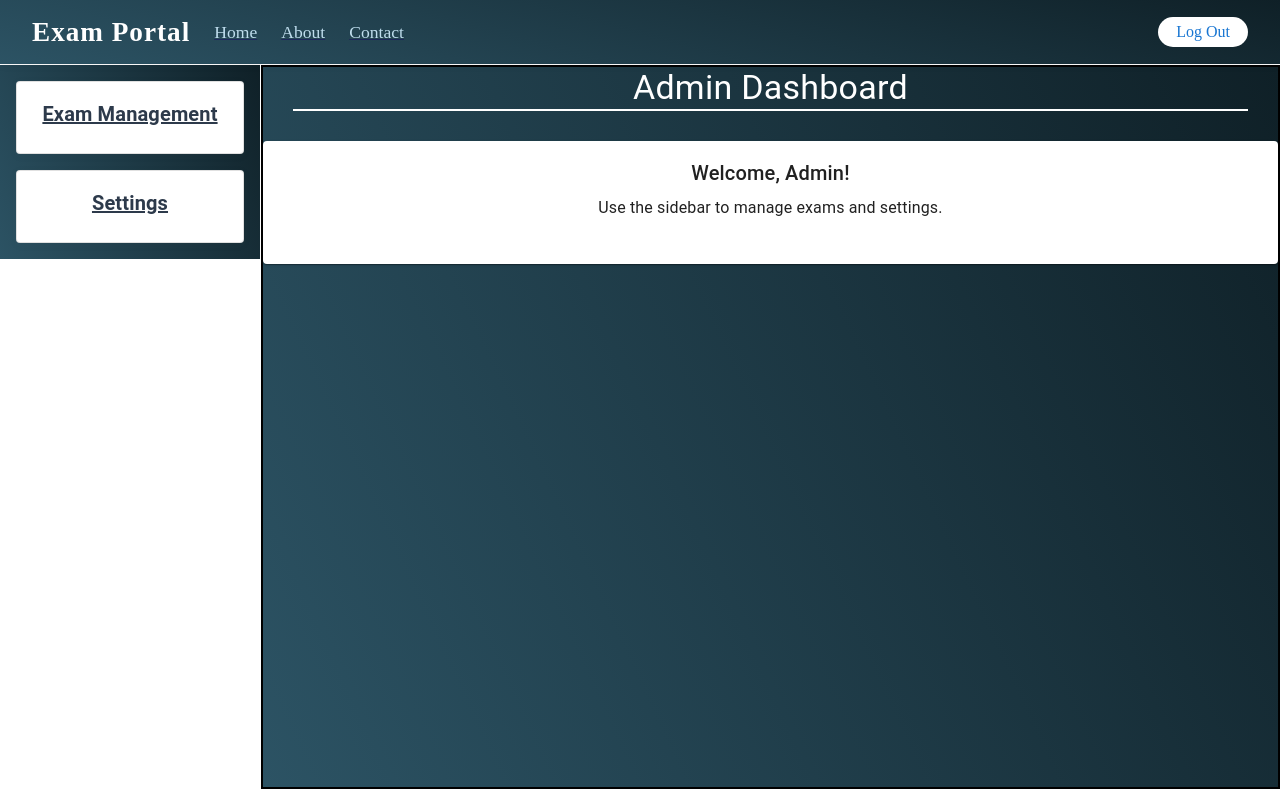
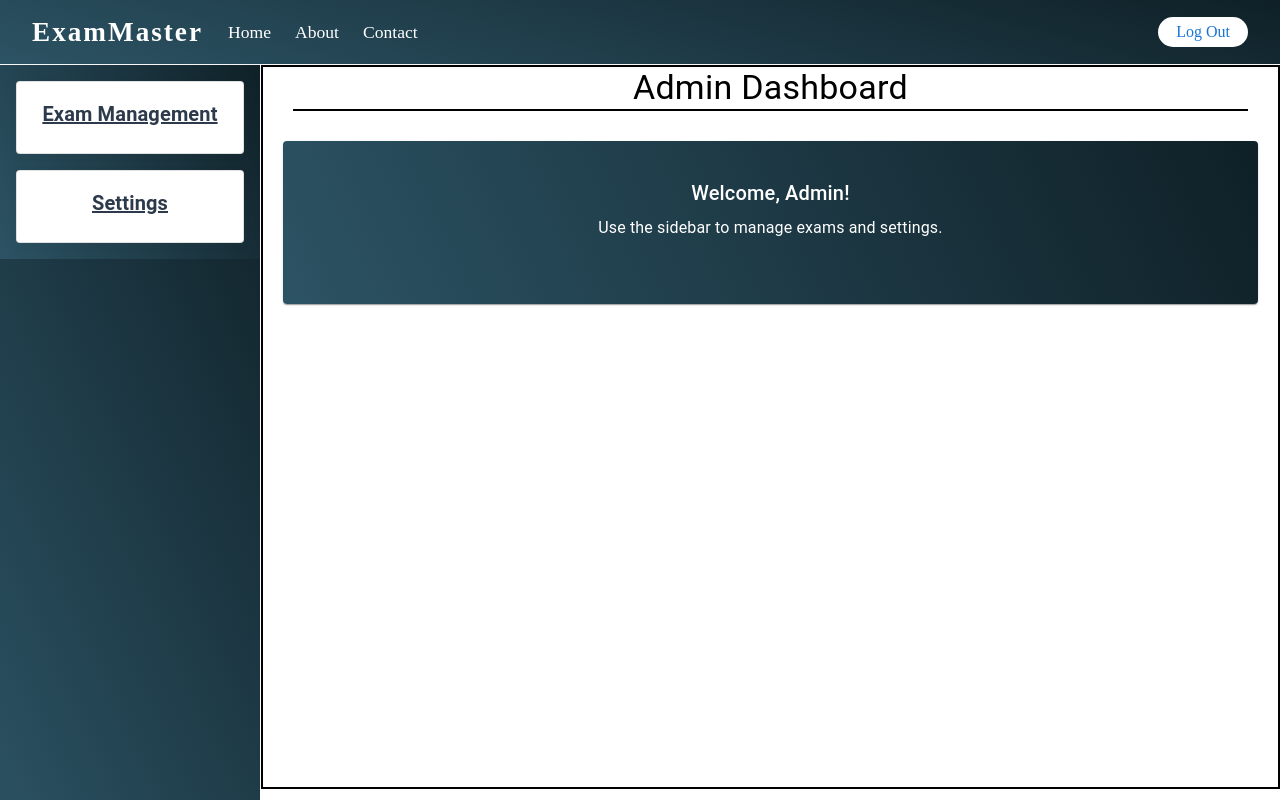
Before and after one commit to Siddharth2k14/online-exam-portal-client, a React (Vite) app: page /admin/dashboard in a window 1280 px wide. Built offline with nearby package versions, Linux system fonts and the light colour scheme.

Commit message:
Improving the ui

```diff
--- a/src/components/AdminPage/AdminPage.css
+++ b/src/components/AdminPage/AdminPage.css
@@ -12,8 +12,8 @@
     position: absolute;
     top: 65px;
     left: 261px;
-  background: linear-gradient(245deg, #0f2027, #2c5364);
-    color: white;
+    /* background: linear-gradient(245deg, #0f2027, #2c5364); */
+    color: black;
 }
 
 .admin-heading {
@@ -28,18 +28,31 @@
 
 .horizontal-line {
     border: none;
-    border-top: 2px solid white;
+    border-top: 2px solid black;
     margin: 0 30px 30px 30px;
     height: 0;
 }
+
 .admin-welcome {
     text-align: center;
     margin-bottom: 20px;
+    font-size: 1.5rem;
+    font-weight: 500;
+    color: white;
 }
-
+.admin-card {
+    margin: 20px;
+    padding: 20px;
+    border-radius: 10px;
+    box-shadow: 0 2px 8px rgba(60, 60, 60, 0.06);
+}
 .admin-settings {
     display: flex;
     justify-content: center;
     align-items: center;
     flex-direction: column;
 }
+
+.admin-page .admin-card {
+    background: linear-gradient(245deg, #0f2027, #2c5364);
+}
--- a/src/components/AdminPage/AdminPage.jsx
+++ b/src/components/AdminPage/AdminPage.jsx
@@ -44,7 +44,7 @@ const AdminPage = () => {
           Admin Dashboard
         </Typography>
         <hr className='horizontal-line' />
-        <Card data-testid="admin-card">
+        <Card className='admin-card'>
           <CardContent>
             {renderContent()}
           </CardContent>
--- a/src/components/Exam Creation/ExamCreation.jsx
+++ b/src/components/Exam Creation/ExamCreation.jsx
@@ -24,23 +24,25 @@ const ExamCreation = () => {
   const [open, setOpen] = useState(false);
   const [examType, setExamType] = useState('objective');
   const [examCreated, setExamCreated] = useState(false);
+  const [error, setError] = useState(''); // Add error state
   const navigate = useNavigate();
   const dispatch = useDispatch();
 
   const handleCreateExam = async () => {
+    // Validation: check if titleExam and examType are filled
+    if (!titleExam.trim() || !examType) {
+      setError('Please fill all fields.');
+      setOpen(true);
+      return;
+    }
+    setError('');
     setOpen(true);
     setExamCreated(true);
-    // Dispatch to Redux
     dispatch(addExam({ title: titleExam, type: examType }));
-
-    // Save exam to backend (optional, if you have an endpoint)
-    // await axios.post('https://online-exam-portal-server.onrender.com/api/exams', { title: titleExam, type: examType });
 
     if (examType === 'objective') {
       navigate('/exam-creation/objective', { state: { titleExam } });
-    }
-    // You can add similar logic for subjective if needed
-    else if (examType === 'subjective') {
+    } else if (examType === 'subjective') {
       navigate('/exam-creation/subjective', { state: { titleExam } });
     }
   };
@@ -67,7 +69,9 @@ const ExamCreation = () => {
         variant='h6'
         gutterBottom
         sx={{
-          textAlign: 'center'
+          margin: '32px 0 16px 0',
+          textAlign: 'center',
+          color: 'white'
         }}
       >
         Exam Creation
--- a/src/components/Manage Exams/ManageExam.jsx
+++ b/src/components/Manage Exams/ManageExam.jsx
@@ -43,7 +43,7 @@ const ManageExam = () => {
 
   return (
     <div>
-      <Typography variant="h4" style={{ margin: '32px 0 16px 0', textAlign: 'center' }}>
+      <Typography variant="h4" style={{ margin: '32px 0 16px 0', textAlign: 'center', color: 'white'  }}>
         Manage Exams
       </Typography>
       {viewExamTitle ? (
--- a/src/components/NavBar/NavBar.css
+++ b/src/components/NavBar/NavBar.css
@@ -11,7 +11,8 @@
   z-index: 1000;
   width: 100vw;
   background: linear-gradient(195deg, #0f2027, #2c5364);
-  color: #fff;
+  /* background-color: white; */
+  color: white;
   display: flex;
   align-items: center;
   padding: 0 32px;
@@ -20,11 +21,11 @@
 }
 
 .navbar-brand a {
-  color: #fff;
+  color: white;
   font-size: 1.7rem;
   font-weight: 700;
   text-decoration: none;
-  letter-spacing: 1px;
+  letter-spacing: 2px;
 }
 
 .navbar-menu {
@@ -32,15 +33,14 @@
   display: flex;
   gap: 24px;
   margin: 0;
-  padding: 0 24px;
+  padding: 0 25px;
   flex: 1;
   align-items: center;
 }
 
 .navbar-menu li a {
-  color: #bfdded;
+  color: white;
   text-decoration: none;
-  text-decoration: underline;
   text-decoration-color: rgba(20, 4, 100, 0.432);
   font-size: 1.1rem;
   transition: color 0.2s;
@@ -49,6 +49,7 @@
 .navbar-menu li a:hover {
   color: #21b2f1;
   background-color: linear-gradient(195deg, #0f2027, #2c5364);
+  text-decoration: underline;
 }
 
 .navbar-auth {
--- a/src/components/NavBar/NavBar.jsx
+++ b/src/components/NavBar/NavBar.jsx
@@ -23,7 +23,7 @@ const NavBar = ({ toggle, setToggle, name }) => {
     <div>
       <nav className="navbar">
         <div className="navbar-brand">
-          <Link to="/">Exam Portal</Link>
+          <Link to="/">ExamMaster</Link>
         </div>
         <ul className="navbar-menu">
           <li><Link to="/home">Home</Link></li>
--- a/src/components/SideBar/SideBar.css
+++ b/src/components/SideBar/SideBar.css
@@ -1,11 +1,24 @@
+.sidebar{
+  position: fixed;
+  top: 65px;
+  left: 0;
+  z-index: 1000;
+  width: 260px;
+  height: 100vh;
+  background: linear-gradient(245deg, #0f2027, #2c5364);
+  color: white;
+  display: flex;
+  flex-direction: column;
+}
+
 .sidebar-container {
   width: 260px;
   background: #f5f6fa;
   padding: 16px 16px;
   box-sizing: border-box;
+  /* background: #0a2835; */
   background: linear-gradient(245deg, #0f2027, #2c5364);
   position: absolute;
-  top: 65px;
   display: flex;
 }
 
@@ -26,31 +39,6 @@
   color: #2d3a4b;
 }
 
-.MuiListItem-root {
-  border-radius: 6px;
-  margin-bottom: 4px;
-  transition: background 0.2s;
-}
-
-.MuiListItem-root:hover {
-  background: #e3e9f7;
-}
-
-.MuiListItemText-primary {
-  font-size: 1rem;
-  color: #34495e;
-}
-
-.exam-list, .setting-list {
-  border: 15px solid transparent;
-  border-image: linear-gradient(245deg, #0f2027, #2c5364);
-  border-image-slice: 1;
-}
-
-/* .exam-creation {
-  background: linear-gradient(to top, red, pink, orange, yellow);
-} */
-
 .exam-management {
   text-align: center;
   text-decoration: underline;
@@ -60,3 +48,25 @@
   text-align: center;
   text-decoration: underline;
 }
+
+.exam-creation .MuiListItem-root {
+  border-radius: 6px;
+  margin-bottom: 4px;
+  transition: background 0.2s;
+}
+
+.exam-creation .MuiListItem-root:hover {
+  /* background: #e3e9f7; */
+  background: rgb(172, 212, 245);
+}
+
+.settings .MuiListItem-root {
+  border-radius: 6px;
+  margin-bottom: 4px;
+  transition: background 0.2s;
+}
+
+.settings .MuiListItem-root:hover {
+  /* background: #e3e9f7; */
+  background: rgb(172, 212, 245);
+}
--- a/src/components/SideBar/SideBar.jsx
+++ b/src/components/SideBar/SideBar.jsx
@@ -32,6 +32,7 @@ const SideBar = ({ onSectionSelect }) => {
     const isStudentDashboard = location.pathname.includes("student/dashboard");
 
     return (
+        <div className="sidebar">
             <div className="sidebar-container">
                 <div style={{ width: 250 }}>
                     <Card className="exam-creation" variant="outlined" sx={{
@@ -71,7 +72,7 @@ const SideBar = ({ onSectionSelect }) => {
                                 unmountOnExit
                                 className="exam-list"
                             >
-                            <List>
+                                <List className="exam-list-items">
                                     <ListItem onClick={() => onSectionSelect('Exams')}>
                                         <ListItemText primary="Exams" />
                                     </ListItem>
@@ -108,7 +109,7 @@ const SideBar = ({ onSectionSelect }) => {
                             unmountOnExit
                             className="setting-list"
                         >
-                        <List>
+                            <List className="setting-list-items">
                                 <ListItem button onClick={() => onSectionSelect('Account Settings')}>
                                     <ListItemText primary="Account Settings" />
                                 </ListItem>
@@ -135,6 +136,7 @@ const SideBar = ({ onSectionSelect }) => {
                     </Card>
                 </div>
             </div>
+        </div>
     );
 }
 
--- a/src/components/StudentPage/StudentPage.css
+++ b/src/components/StudentPage/StudentPage.css
@@ -28,7 +28,7 @@
 
 .horizontal-line {
     border: none;
-    border-top: 2px solid white;
+    border-top: 2px solid black;
     margin: 0 30px 30px 30px;
     height: 0;
 }
```
Lines whose indentation alone changed are shown as unchanged.
